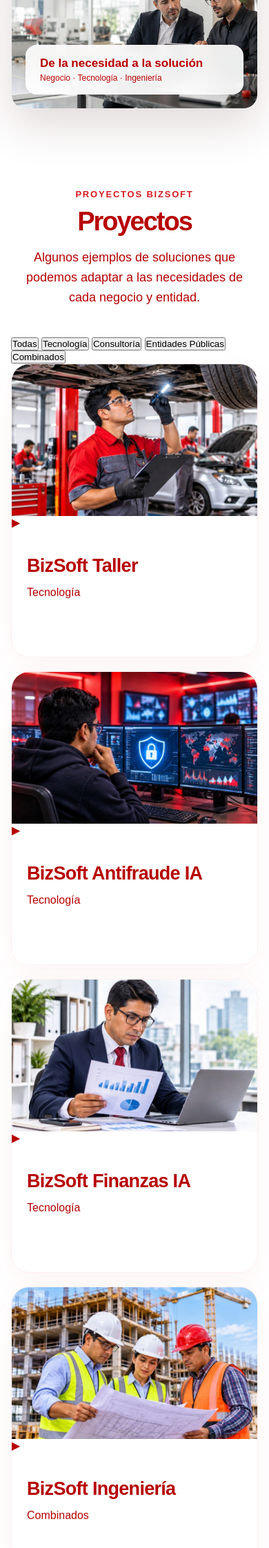
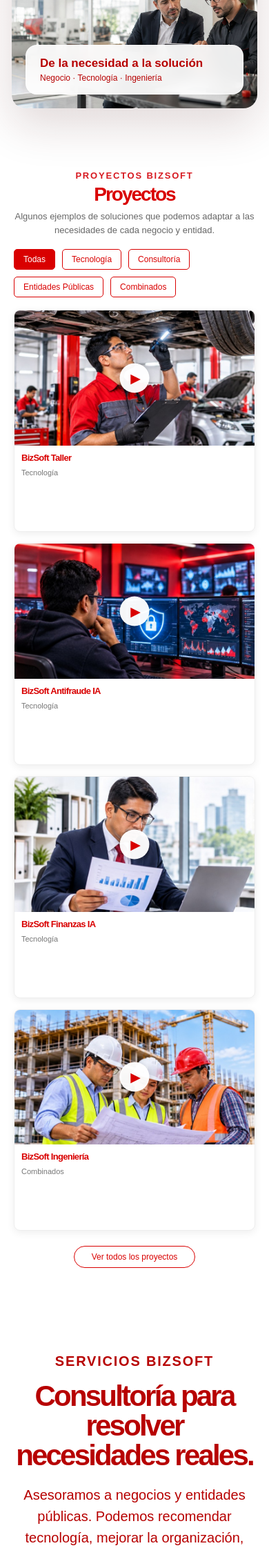
Before and after one commit to cocoqWsx/bizzsoft, a Django app: page / in a window 390 px wide. Shown: the part 937-3181 px from the top of the page at 69% size. Run offline with Django 5.2, Linux system fonts and the light colour scheme.

Commit message:
Add styles for Bizsoft project sections
Added styles for Bizsoft project sections including layout and responsive design.

```diff
--- a/web/static/web/css/estilos.css
+++ b/web/static/web/css/estilos.css
@@ -444,3 +444,191 @@ footer p{color:var(--gris)!important}
 .footer-marca h3{color:var(--rojo)!important}
 .footer-marca img{background:#fff!important;border-radius:0!important;padding:0!important}
 @media(max-width:600px){.logo-header{width:46px!important;height:46px!important}}
+
+
+
+/* ==========================================
+   BIZSSOFT - PROYECTOS CON APARIENCIA DE VIDEO
+   ========================================== */
+
+.biz-proyectos-section {
+    padding: 45px 20px;
+    background: #fff;
+}
+
+.biz-proyectos-intro {
+    max-width: 1050px;
+    margin: 0 auto 18px;
+}
+
+.biz-proyectos-intro h2 {
+    color: #d90000;
+    font-size: 28px;
+    margin: 5px 0 8px;
+}
+
+.biz-proyectos-intro > p:last-child {
+    color: #666;
+    font-size: 13px;
+    max-width: 600px;
+    line-height: 1.5;
+}
+
+/* FILTROS */
+
+.biz-proyectos-filtros {
+    max-width: 1050px;
+    margin: 0 auto 18px;
+    display: flex;
+    flex-wrap: wrap;
+    gap: 10px;
+}
+
+.biz-proyectos-filtros button {
+    background: #fff;
+    color: #d90000;
+    border: 1px solid #d90000;
+    border-radius: 5px;
+    padding: 7px 13px;
+    font-size: 12px;
+    cursor: pointer;
+    transition: all .2s ease;
+}
+
+.biz-proyectos-filtros button:hover,
+.biz-proyectos-filtros button.filtro-activo {
+    background: #d90000;
+    color: #fff;
+}
+
+/* TARJETAS */
+
+.biz-proyectos-grid {
+    max-width: 1050px;
+    margin: auto;
+    display: grid;
+    grid-template-columns: repeat(4, minmax(0, 1fr));
+    gap: 16px;
+    align-items: start;
+}
+
+.biz-proyectos-card {
+    min-width: 0;
+    overflow: hidden;
+    background: #fff;
+    border: 1px solid #eee;
+    border-radius: 9px;
+    box-shadow: 0 3px 12px rgba(0,0,0,.07);
+    transition: transform .25s ease, box-shadow .25s ease;
+}
+
+.biz-proyectos-card:hover {
+    transform: translateY(-4px);
+    box-shadow: 0 7px 18px rgba(217,0,0,.13);
+}
+
+/* MINIATURA HORIZONTAL */
+
+.biz-proyectos-video {
+    position: relative;
+    width: 100%;
+    aspect-ratio: 16 / 9;
+    overflow: hidden;
+    background: #fff0f0;
+}
+
+.biz-proyectos-video img {
+    width: 100%;
+    height: 100%;
+    object-fit: cover;
+    display: block;
+    transition: transform .4s ease;
+}
+
+.biz-proyectos-card:hover .biz-proyectos-video img {
+    transform: scale(1.07);
+}
+
+/* BOTÓN PLAY */
+
+.biz-video-play {
+    position: absolute;
+    top: 50%;
+    left: 50%;
+    transform: translate(-50%, -50%);
+    width: 43px;
+    height: 43px;
+    display: flex;
+    align-items: center;
+    justify-content: center;
+    padding-left: 3px;
+    border-radius: 50%;
+    background: rgba(255,255,255,.96);
+    color: #d90000;
+    font-size: 19px;
+    box-shadow: 0 2px 10px rgba(0,0,0,.2);
+    transition: transform .2s ease;
+}
+
+.biz-proyectos-card:hover .biz-video-play {
+    transform: translate(-50%, -50%) scale(1.12);
+}
+
+/* INFORMACIÓN */
+
+.biz-proyectos-content {
+    padding: 10px;
+}
+
+.biz-proyectos-content h3 {
+    color: #d90000;
+    font-size: 13px;
+    margin: 0 0 5px;
+}
+
+.biz-proyectos-content p {
+    color: #777;
+    font-size: 11px;
+    margin: 0;
+}
+
+/* VER TODOS */
+
+.biz-proyectos-mas {
+    text-align: center;
+    margin-top: 22px;
+}
+
+.biz-proyectos-mas a {
+    display: inline-block;
+    padding: 8px 25px;
+    color: #d90000;
+    border: 1px solid #d90000;
+    border-radius: 20px;
+    font-size: 12px;
+    text-decoration: none;
+    transition: .2s;
+}
+
+.biz-proyectos-mas a:hover {
+    color: #fff;
+    background: #d90000;
+}
+
+/* ADAPTACIÓN A MÓVILES */
+
+@media (max-width: 900px) {
+    .biz-proyectos-grid {
+        grid-template-columns: repeat(2, minmax(0, 1fr));
+    }
+}
+
+@media (max-width: 520px) {
+    .biz-proyectos-grid {
+        grid-template-columns: 1fr;
+    }
+
+    .biz-proyectos-video {
+        aspect-ratio: 16 / 9;
+    }
+}
```
